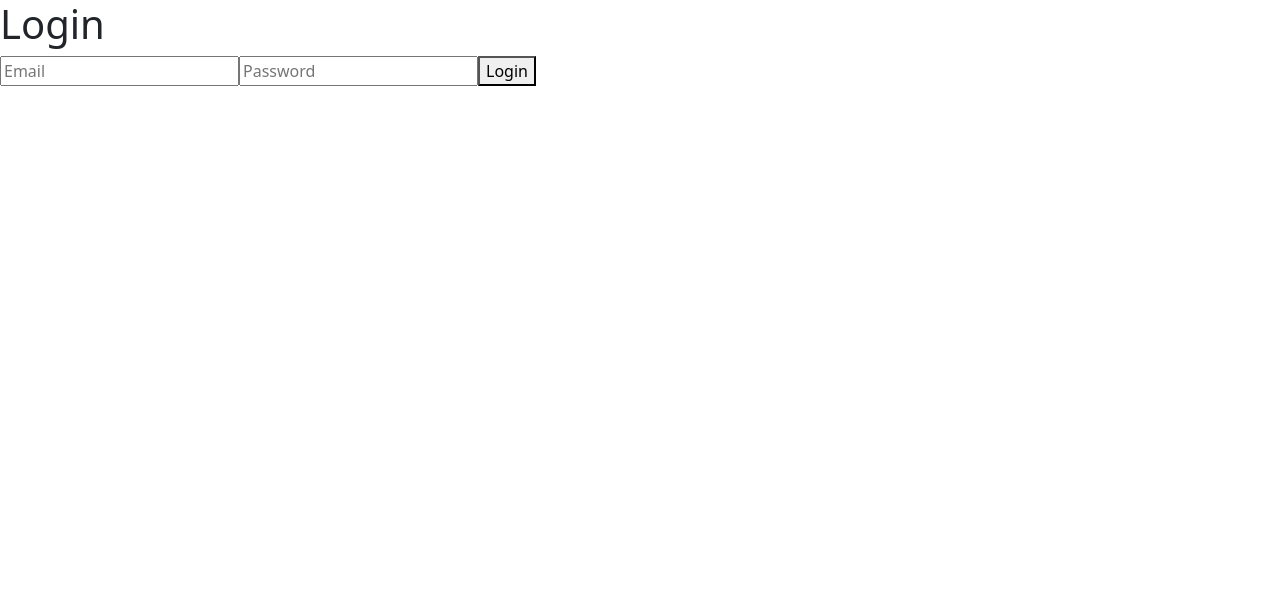
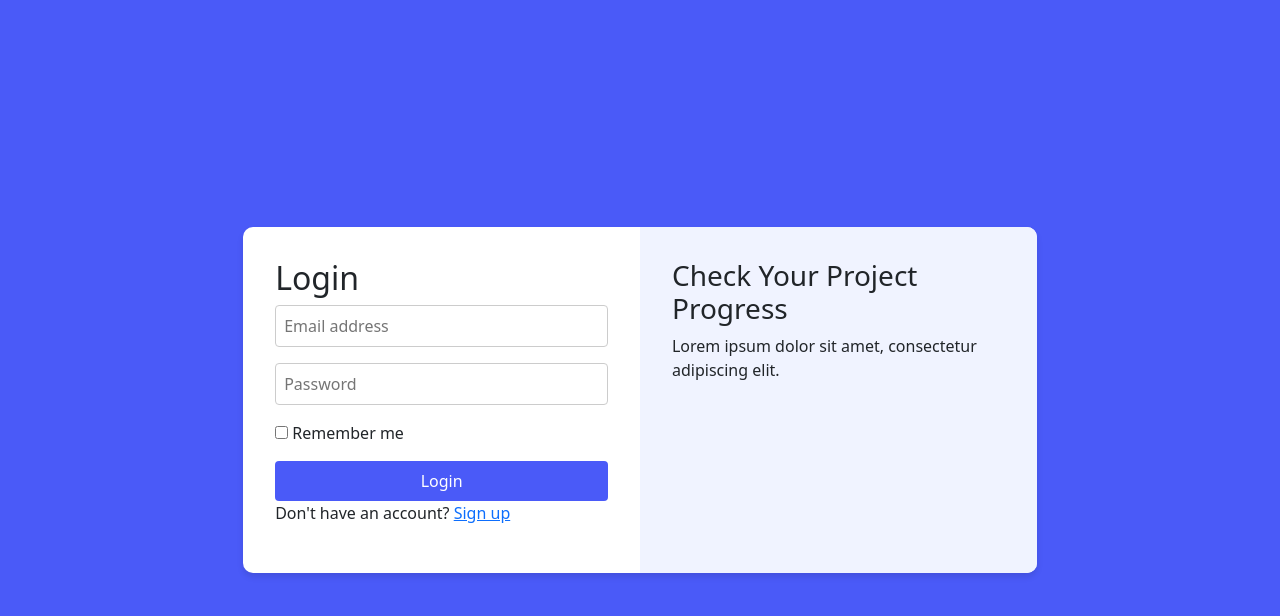
Before and after one commit to Nour-Cherrat/elearning-platform, a React (Create React App) app in the folder frontend/: page /login in a window 1280 px wide. Shown: the top 616 px of the page. Built offline with nearby package versions, Linux system fonts and the light colour scheme.

Commit message:
Frontend : Login

```diff
--- a/frontend/src/assets/Style.css
+++ b/frontend/src/assets/Style.css
@@ -223,3 +223,60 @@ th, .center {
     gap: 20px;
     margin-bottom: 20px;
 }
+
+/*************************************************/
+/********************* Login *********************/
+/*************************************************/
+
+.login-container {
+    display: flex;
+    justify-content: center;
+    align-items: center;
+    height: 100vh;
+    background-color: #4a5af8;
+}
+
+.login-card {
+    display: flex;
+    background-color: white;
+    border-radius: 10px;
+    box-shadow: 0 4px 6px rgba(0, 0, 0, 0.1);
+    overflow: hidden;
+}
+
+.login-form {
+    padding: 2rem;
+    width: 50%;
+}
+
+.login-image {
+    background-color: #f0f3ff;
+    padding: 2rem;
+    width: 50%;
+}
+
+.form-group {
+    margin-bottom: 1rem;
+}
+
+input[type="email"],
+input[type="password"] {
+    width: 100%;
+    padding: 0.5rem;
+    border: 1px solid #ccc;
+    border-radius: 4px;
+}
+
+.login-button {
+    width: 100%;
+    padding: 0.5rem;
+    background-color: #4a5af8;
+    color: white;
+    border: none;
+    border-radius: 4px;
+    cursor: pointer;
+}
+
+.error-message {
+    color: red;
+}
--- a/frontend/src/components/Login.js
+++ /dev/null
@@ -1,41 +0,0 @@
-import React, { useState } from 'react';
-import axios from 'axios';
-
-const Login = () => {
-    const [email, setEmail] = useState('');
-    const [password, setPassword] = useState('');
-
-    const handleSubmit = async (e) => {
-        e.preventDefault();
-        try {
-            const response = await axios.post('/api/login', { email, password });
-            localStorage.setItem('token', response.data.token);
-            // Redirect or show a success message
-        } catch (error) {
-            console.error('Login failed:', error);
-        }
-    };
-
-    return (
-        <form onSubmit={handleSubmit}>
-            <h1>Login</h1>
-            <input
-                type="email"
-                value={email}
-                onChange={(e) => setEmail(e.target.value)}
-                placeholder="Email"
-                required
-            />
-            <input
-                type="password"
-                value={password}
-                onChange={(e) => setPassword(e.target.value)}
-                placeholder="Password"
-                required
-            />
-            <button type="submit">Login</button>
-        </form>
-    );
-};
-
-export default Login;
--- /dev/null
+++ b/frontend/src/components/auth/Login.js
@@ -0,0 +1,64 @@
+import React, { useState } from 'react';
+import axios from 'axios';
+
+const Login = () => {
+    const [email, setEmail] = useState('');
+    const [password, setPassword] = useState('');
+    const [error, setError] = useState('');
+
+    const handleSubmit = async (e) => {
+        e.preventDefault();
+        try {
+            const response = await axios.post('http://localhost:5000/api/login', { email, password });
+            const { token } = response.data;
+            localStorage.setItem('token', token);
+            window.location.href = '/dashboard';
+        } catch (err) {
+            setError('Invalid credentials. Please try again.');
+        }
+    };
+
+    return (
+        <div className="login-container">
+            <div className="login-card">
+                <div className="login-form">
+                    <h2>Login</h2>
+                    <form onSubmit={handleSubmit}>
+                        <div className="form-group">
+                            <input
+                                type="email"
+                                placeholder="Email address"
+                                value={email}
+                                onChange={(e) => setEmail(e.target.value)}
+                                required
+                            />
+                        </div>
+                        <div className="form-group">
+                            <input
+                                type="password"
+                                placeholder="Password"
+                                value={password}
+                                onChange={(e) => setPassword(e.target.value)}
+                                required
+                            />
+                        </div>
+                        <div className="form-group">
+                            <label>
+                                <input type="checkbox" /> Remember me
+                            </label>
+                        </div>
+                        <button type="submit" className="login-button">Login</button>
+                    </form>
+                    {error && <p className="error-message">{error}</p>}
+                    <p className="forgot-password">Don't have an account? <a href="/register">Sign up</a></p>
+                </div>
+                <div className="login-image">
+                    <h3>Check Your Project Progress</h3>
+                    <p>Lorem ipsum dolor sit amet, consectetur adipiscing elit.</p>
+                </div>
+            </div>
+        </div>
+    );
+};
+
+export default Login;
--- a/frontend/src/routes.js
+++ b/frontend/src/routes.js
@@ -1,7 +1,7 @@
 import React from 'react';
 import { Route } from 'react-router-dom';
 import Home from './components/Home';
-import Login from './components/Login';
+import Login from './components/auth/Login';
 import Register from './components/Register';
 import Dashboard_admin from './components/Dashboard_admin';
 import Course from './components/courses/Course';
```
